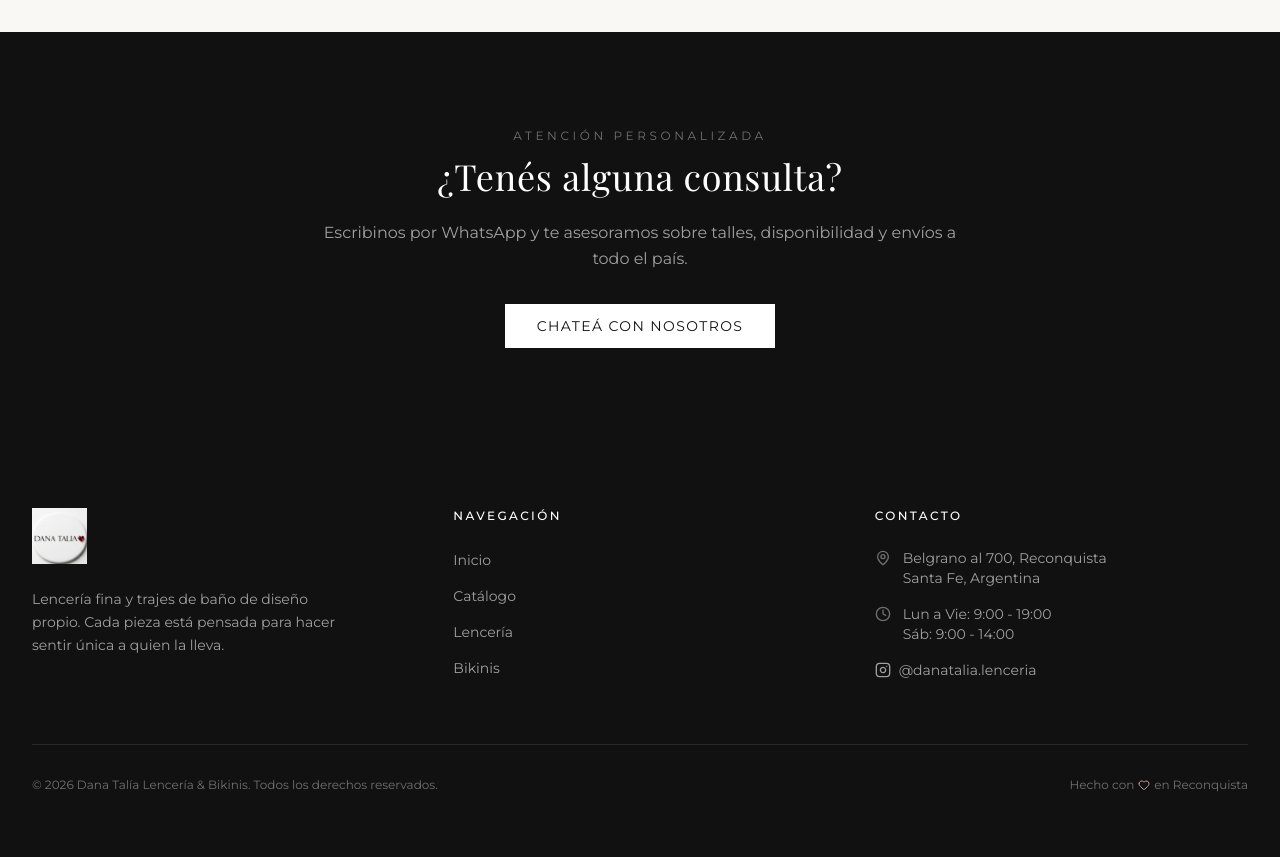
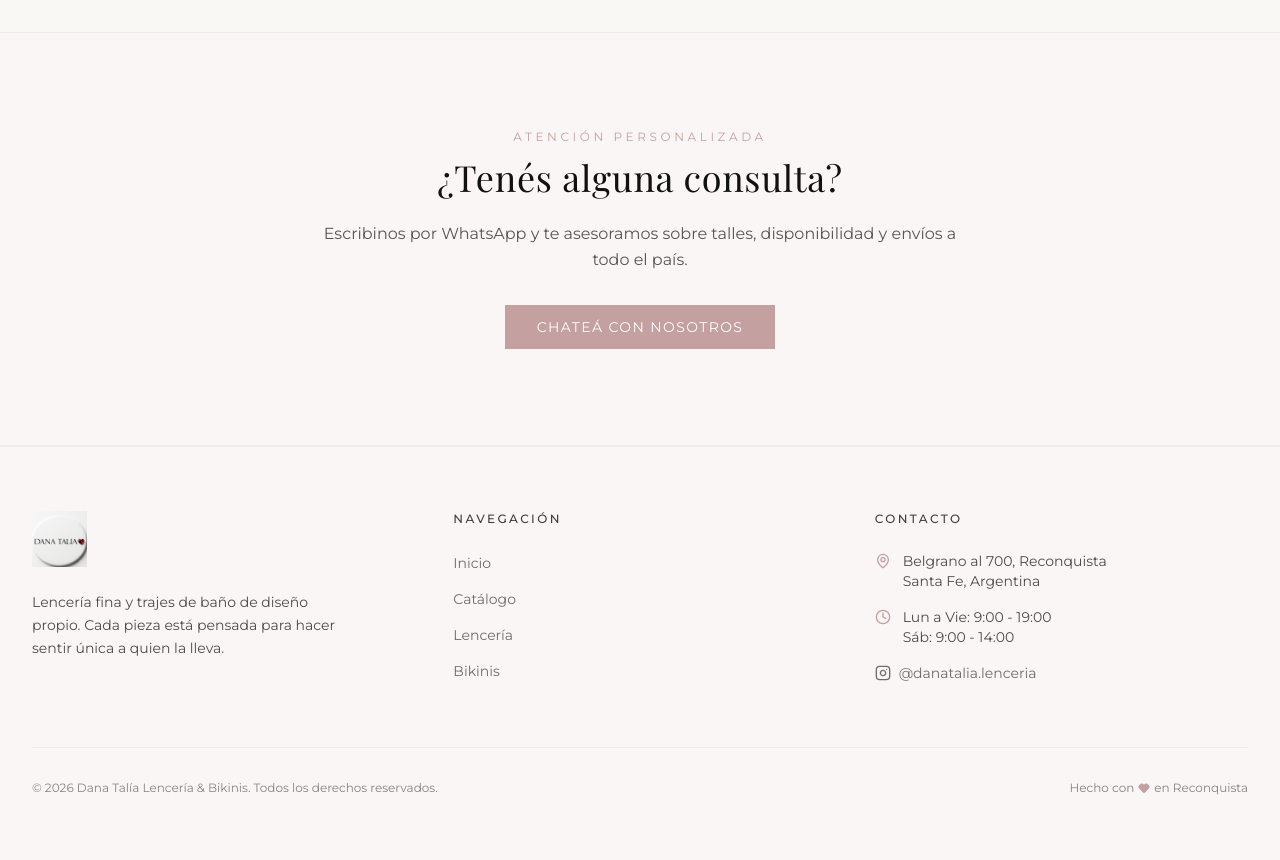
Before and after one commit to terracoderqta-jpg/danatalia, a Next.js app: page / in a window 1280 px wide. Shown: the part 1220-2080 px from the top of the page. Built offline with nearby package versions, Linux system fonts and the light colour scheme; no server answers; the database is empty; a web font is replaced by a local one.

Commit message:
style: cambiar paleta de colores a blanco con detalles en rosa

```diff
--- a/src/app/globals.css
+++ b/src/app/globals.css
@@ -41,11 +41,11 @@
   }
 
   .btn-primary {
-    @apply inline-flex items-center justify-center px-8 py-3 bg-foreground text-background font-sans text-sm tracking-widest uppercase transition-all duration-300 hover:bg-charcoal;
+    @apply inline-flex items-center justify-center px-8 py-3 bg-rose text-white font-sans text-sm tracking-widest uppercase transition-all duration-300 hover:bg-rose/90;
   }
 
   .btn-outline {
-    @apply inline-flex items-center justify-center px-8 py-3 border border-foreground text-foreground font-sans text-sm tracking-widest uppercase transition-all duration-300 hover:bg-foreground hover:text-background;
+    @apply inline-flex items-center justify-center px-8 py-3 border border-rose text-rose font-sans text-sm tracking-widest uppercase transition-all duration-300 hover:bg-rose hover:text-white;
   }
 
   .btn-whatsapp {
--- a/src/app/loading.tsx
+++ b/src/app/loading.tsx
@@ -2,7 +2,7 @@ export default function Loading() {
   return (
     <div className="min-h-[70vh] flex items-center justify-center">
       <div className="flex flex-col items-center gap-4">
-        <div className="w-8 h-8 border-2 border-foreground/20 border-t-foreground rounded-full animate-spin" />
+        <div className="w-8 h-8 border-2 border-rose/20 border-t-rose rounded-full animate-spin" />
         <p className="text-xs tracking-[0.2em] uppercase text-foreground/40">
           Cargando...
         </p>
--- a/src/app/page.tsx
+++ b/src/app/page.tsx
@@ -53,15 +53,15 @@ export default async function Home() {
       <BrandSection />
 
       {/* CTA Section */}
-      <section className="section-padding bg-foreground text-white text-center">
+      <section className="section-padding bg-[#faf6f6] border-y border-rose/15 text-center">
         <div className="max-w-2xl mx-auto">
-          <p className="text-xs tracking-[0.3em] uppercase text-white/40 mb-3">
+          <p className="text-xs tracking-[0.3em] uppercase text-rose mb-3">
             Atención Personalizada
           </p>
-          <h2 className="heading-serif text-3xl md:text-4xl mb-6">
+          <h2 className="heading-serif text-3xl md:text-4xl mb-6 text-foreground">
             ¿Tenés alguna consulta?
           </h2>
-          <p className="text-white/60 mb-8 leading-relaxed">
+          <p className="text-foreground/70 mb-8 leading-relaxed">
             Escribinos por WhatsApp y te asesoramos sobre talles, disponibilidad
             y envíos a todo el país.
           </p>
@@ -69,7 +69,7 @@ export default async function Home() {
             href="https://wa.me/5493482555555?text=Hola!%20Me%20gustaría%20hacer%20una%20consulta"
             target="_blank"
             rel="noopener noreferrer"
-            className="btn-primary bg-white text-foreground hover:bg-white/90"
+            className="btn-primary"
           >
             Chateá con Nosotros
           </a>
--- a/src/components/CategorySection.tsx
+++ b/src/components/CategorySection.tsx
@@ -40,7 +40,7 @@ export function CategorySection({ categories }: CategorySectionProps) {
               )}
 
               {/* Hover overlay */}
-              <div className="absolute inset-0 bg-foreground/0 group-hover:bg-foreground/20 transition-all duration-500" />
+              <div className="absolute inset-0 bg-rose/0 group-hover:bg-rose/10 transition-all duration-500" />
 
               {/* Label */}
               <div className="absolute bottom-0 left-0 right-0 p-4 md:p-6 bg-gradient-to-t from-black/50 to-transparent">
--- a/src/components/Footer.tsx
+++ b/src/components/Footer.tsx
@@ -15,7 +15,7 @@ export function Footer() {
   if (isAdminRoute) return null;
 
   return (
-    <footer className="bg-foreground text-white">
+    <footer className="bg-[#faf6f6] border-t border-rose/15 text-foreground">
       <div className="max-w-7xl mx-auto px-4 sm:px-6 lg:px-8 py-16">
         <div className="grid grid-cols-1 md:grid-cols-3 gap-12">
           {/* Brand */}
@@ -28,7 +28,7 @@ export function Footer() {
               className="h-14 w-auto mb-6"
               unoptimized
             />
-            <p className="text-white/60 text-sm leading-relaxed max-w-xs">
+            <p className="text-foreground/75 text-sm leading-relaxed max-w-xs">
               Lencería fina y trajes de baño de diseño propio. Cada pieza está
               pensada para hacer sentir única a quien la lleva.
             </p>
@@ -36,7 +36,7 @@ export function Footer() {
 
           {/* Navigation */}
           <div>
-            <h4 className="text-xs tracking-[0.2em] uppercase mb-6 font-medium">
+            <h4 className="text-xs tracking-[0.2em] uppercase mb-6 font-medium text-foreground/80">
               Navegación
             </h4>
             <ul className="space-y-3">
@@ -49,7 +49,7 @@ export function Footer() {
                 <li key={link.href}>
                   <Link
                     href={link.href}
-                    className="text-white/60 hover:text-white text-sm transition-colors"
+                    className="text-foreground/60 hover:text-rose text-sm transition-colors"
                   >
                     {link.label}
                   </Link>
@@ -60,21 +60,21 @@ export function Footer() {
 
           {/* Contact */}
           <div>
-            <h4 className="text-xs tracking-[0.2em] uppercase mb-6 font-medium">
+            <h4 className="text-xs tracking-[0.2em] uppercase mb-6 font-medium text-foreground/80">
               Contacto
             </h4>
             <ul className="space-y-4">
               <li className="flex items-start gap-3">
-                <MapPin size={16} className="text-white/40 mt-0.5 shrink-0" />
-                <span className="text-white/60 text-sm">
+                <MapPin size={16} className="text-rose mt-0.5 shrink-0" />
+                <span className="text-foreground/75 text-sm">
                   Belgrano al 700, Reconquista
                   <br />
                   Santa Fe, Argentina
                 </span>
               </li>
               <li className="flex items-start gap-3">
-                <Clock size={16} className="text-white/40 mt-0.5 shrink-0" />
-                <span className="text-white/60 text-sm">
+                <Clock size={16} className="text-rose mt-0.5 shrink-0" />
+                <span className="text-foreground/75 text-sm">
                   Lun a Vie: 9:00 - 19:00
                   <br />
                   Sáb: 9:00 - 14:00
@@ -85,7 +85,7 @@ export function Footer() {
                   href="https://www.instagram.com/danatalia.lenceria"
                   target="_blank"
                   rel="noopener noreferrer"
-                  className="flex items-center gap-2 text-white/60 hover:text-white text-sm transition-colors"
+                  className="flex items-center gap-2 text-foreground/60 hover:text-rose text-sm transition-colors"
                 >
                   <svg
                     width="16"
@@ -109,13 +109,13 @@ export function Footer() {
         </div>
 
         {/* Bottom */}
-        <div className="mt-16 pt-8 border-t border-white/10 flex flex-col sm:flex-row items-center justify-between gap-4">
-          <p className="text-white/40 text-xs">
+        <div className="mt-16 pt-8 border-t border-rose/15 flex flex-col sm:flex-row items-center justify-between gap-4">
+          <p className="text-foreground/50 text-xs">
             &copy; {new Date().getFullYear()} Dana Talía Lencería & Bikinis.
             Todos los derechos reservados.
           </p>
-          <p className="text-white/40 text-xs flex items-center gap-1">
-            Hecho con <Heart size={12} className="text-rose" /> en Reconquista
+          <p className="text-foreground/50 text-xs flex items-center gap-1">
+            Hecho con <Heart size={12} className="fill-rose text-rose" /> en Reconquista
           </p>
         </div>
       </div>
--- a/src/components/ImageGallery.tsx
+++ b/src/components/ImageGallery.tsx
@@ -46,7 +46,7 @@ export function ImageGallery({ images, productName }: ImageGalleryProps) {
               onClick={() => setSelectedIndex(idx)}
               className={`aspect-square overflow-hidden rounded cursor-pointer transition-all duration-200 ${
                 selectedIndex === idx
-                  ? "ring-2 ring-foreground ring-offset-2"
+                  ? "ring-2 ring-rose ring-offset-2"
                   : "opacity-60 hover:opacity-100"
               }`}
             >
--- a/src/components/Navbar.tsx
+++ b/src/components/Navbar.tsx
@@ -59,7 +59,7 @@ export function Navbar() {
               <Link
                 key={link.href}
                 href={link.href}
-                className="text-xs tracking-[0.2em] uppercase text-foreground/70 hover:text-foreground transition-colors duration-300 font-medium"
+                className="text-xs tracking-[0.2em] uppercase text-foreground/70 hover:text-rose transition-colors duration-300 font-medium"
               >
                 {link.label}
               </Link>
@@ -85,7 +85,7 @@ export function Navbar() {
                   key={link.href}
                   href={link.href}
                   onClick={() => setIsOpen(false)}
-                  className="block py-3 text-sm tracking-[0.15em] uppercase text-foreground/70 hover:text-foreground transition-colors"
+                  className="block py-3 text-sm tracking-[0.15em] uppercase text-foreground/70 hover:text-rose transition-colors"
                 >
                   {link.label}
                 </Link>
--- a/src/components/ProductCard.tsx
+++ b/src/components/ProductCard.tsx
@@ -26,7 +26,7 @@ export function ProductCard({ product }: ProductCardProps) {
         )}
 
         {/* Hover overlay */}
-        <div className="absolute inset-0 bg-foreground/0 group-hover:bg-foreground/10 transition-all duration-500" />
+        <div className="absolute inset-0 bg-rose/0 group-hover:bg-rose/5 transition-all duration-500" />
 
         {/* Quick view label */}
         <div className="absolute bottom-0 left-0 right-0 p-4 bg-gradient-to-t from-black/40 to-transparent opacity-0 group-hover:opacity-100 transition-opacity duration-300">
@@ -36,7 +36,7 @@ export function ProductCard({ product }: ProductCardProps) {
         </div>
 
         {product.featured && (
-          <div className="absolute top-3 left-3 bg-foreground text-white px-3 py-1 text-[10px] tracking-[0.15em] uppercase">
+          <div className="absolute top-3 left-3 bg-rose text-white px-3 py-1 text-[10px] tracking-[0.15em] uppercase">
             Destacado
           </div>
         )}
```
Also changed, not shown: src/app/producto/[slug]/page.tsx (+5 -5 lines), src/components/ProductGrid.tsx (+4 -4 lines).
